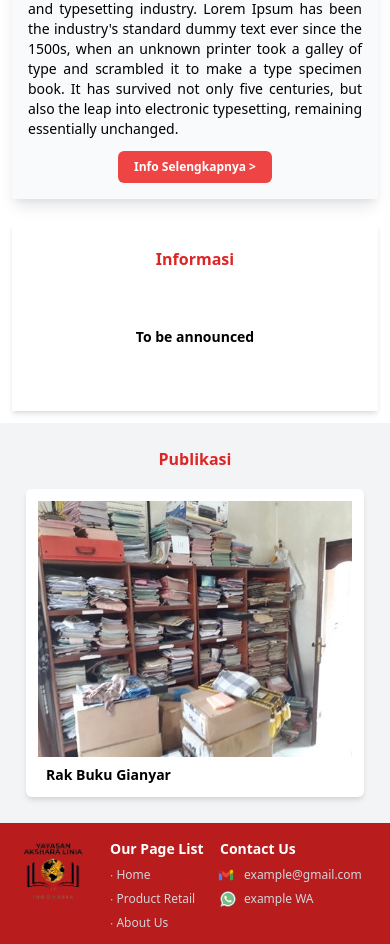
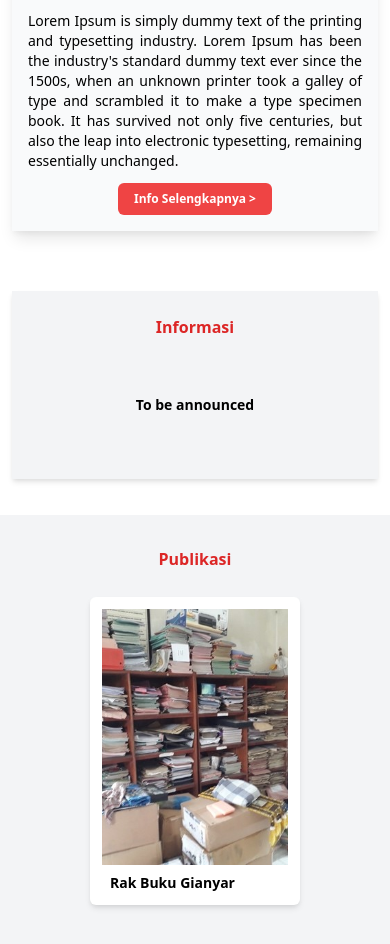
Before and after one commit to gustogg/yayasanaksharalinia, a PHP site: page / in a window 390 px wide. Shown: the part 1106-2050 px from the top of the page. Run offline with PHP 8.4, Linux system fonts and the light colour scheme; style sheets or scripts are compiled from the project's sources; some libraries are stand-ins or nearby versions.

Commit message:
responsive index

```diff
--- a/index.php
+++ b/index.php
@@ -79,9 +79,9 @@
     </div>
 
     <!-- Tempat kotak -->
-    <div class="bg-white p-3">
+    <div class="bg-white mt-8 p-3 md:px-28">
         <!-- Kerja Kami -->
-        <div class="p-4 pt-6 bg-gray-50 shadow-lg">
+        <div class="block md:hidden p-4 pt-6 bg-gray-50 filter shadow-lg">
             <div class="mb-4">
                 <p class="text-center text-base font-bold text-red-600">Kerja Kami</p>
             </div>
@@ -97,27 +97,56 @@
                 </button>
             </div>
         </div>
+        <div class="-mt-11 md:mt-0 mb-10 p-8 bg-gray-100 invisible md:visible grid grid-cols-3 filter shadow-lg ">
+            <div class="col-span-2 px-8 my-auto hidden md:block ">
+                <p class="text-lg font-bold text-red-600">Kerja Kami</p>
+                <p class="text-base text-justify">Lorem Ipsum is simply dummy text of the printing and typesetting industry. Lorem Ipsum has been the industry's standard dummy text ever since the 1500s, when an unknown printer took a galley of type and scrambled it to make a type specimen book. It has survived not only five centuries, but also the leap into electronic typesetting, remaining essentially unchanged.</p>
+                <button class="block mt-3 py-2 px-4 bg-red-500 hover:bg-red-700 text-white text-xs md:text-sm lg:text-base font-bold rounded-md">
+                    Info Selengkapnya >
+                </button>
+            </div>
+            <div class="col-span-1 hidden md:block ">
+                <img class="object-cover w-full p-2 h-60 border-2 border-red-500 rounded-md" src="https://source.unsplash.com/collection/190728/3000x900" alt="image" />
+            </div>
+        </div>
         <!-- Coming Soon -->
-        <div class="mt-6 p-4 bg-white shadow-md">
+        <div class="my-6 p-4 bg-gray-100 shadow-md">
             <div class="">
                 <p class="text-center text-base font-bold text-red-600 py-2">Informasi</p>
                 <p class="text-center text-sm font-semibold text-black py-12">To be announced</p>
             </div>
         </div>
     </div>
+    </div>
     <!-- Publikasi -->
-    <div class="bg-gray-100">
-        <div class="grid grid-cols-1 p-6">
-            <p class="text-red-600 text-center font-bold mb-4">Publikasi</p>
+    <div class="bg-gray-100 px-16">
+        <p class="text-red-600 text-center font-bold pt-8">Publikasi</p>
+        <div class="grid grid-cols-1 md:grid-cols-3 gap-0">
+            <div class="grid col-span-1 p-6">
                 <button class="hover:border-red-500 border-2 rounded-md border-gray-100">
-                <div class="p-3 bg-white shadow-md rounded-md">
+                    <div class="col-span-1 p-3 bg-white shadow-md rounded-md">
                         <img class="object-cover w-screen h-64" src="public/sd/sdn7gianyar_rakbuku.jpg">
                         <p class="pl-2 mt-2 text-sm text-left font-semibold">Rak Buku Gianyar</p>
                     </div>
                 </button>
-
             </div>
-
+            <div class="grid col-span-1 p-6">
+                <button class="hover:border-red-500 border-2 rounded-md border-gray-100">
+                    <div class="col-span-1 p-3 bg-white shadow-md rounded-md">
+                        <img class="object-cover w-screen h-64" src="public/sd/sdn7gianyar_rakbuku.jpg">
+                        <p class="pl-2 mt-2 text-sm text-left font-semibold">Rak Buku Gianyar</p>
+                    </div>
+                </button>
+            </div>
+            <div class="grid col-span-1 p-6">
+                <button class="hover:border-red-500 border-2 rounded-md border-gray-100">
+                    <div class="col-span-1 p-3 bg-white shadow-md rounded-md">
+                        <img class="object-cover w-screen h-64" src="public/sd/sdn7gianyar_rakbuku.jpg">
+                        <p class="pl-2 mt-2 text-sm text-left font-semibold">Rak Buku Gianyar</p>
+                    </div>
+                </button>
+            </div>
+        </div>
     </div>
         <!-- Swiper JS (Slider) -->
         <script src="https://unpkg.com/swiper/swiper-bundle.min.js"></script>
```
Lines whose indentation alone changed are shown as unchanged.
